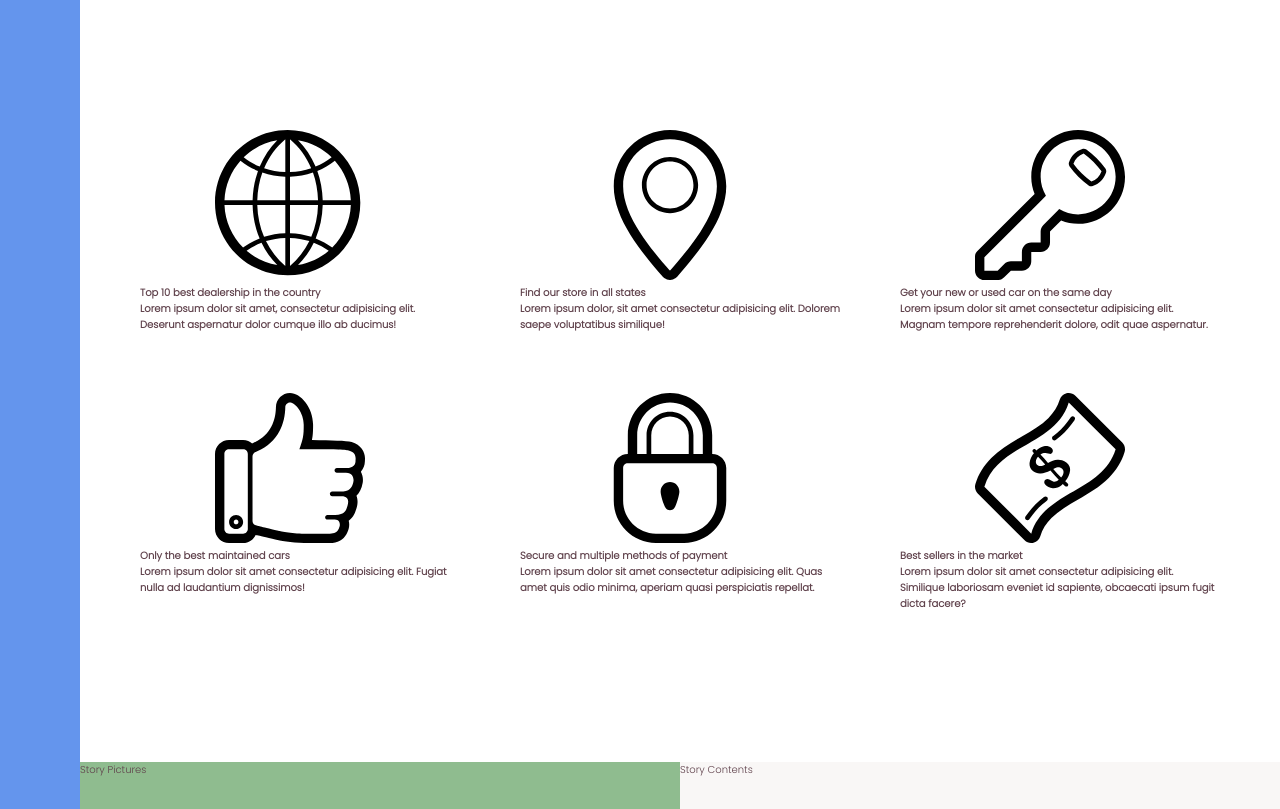
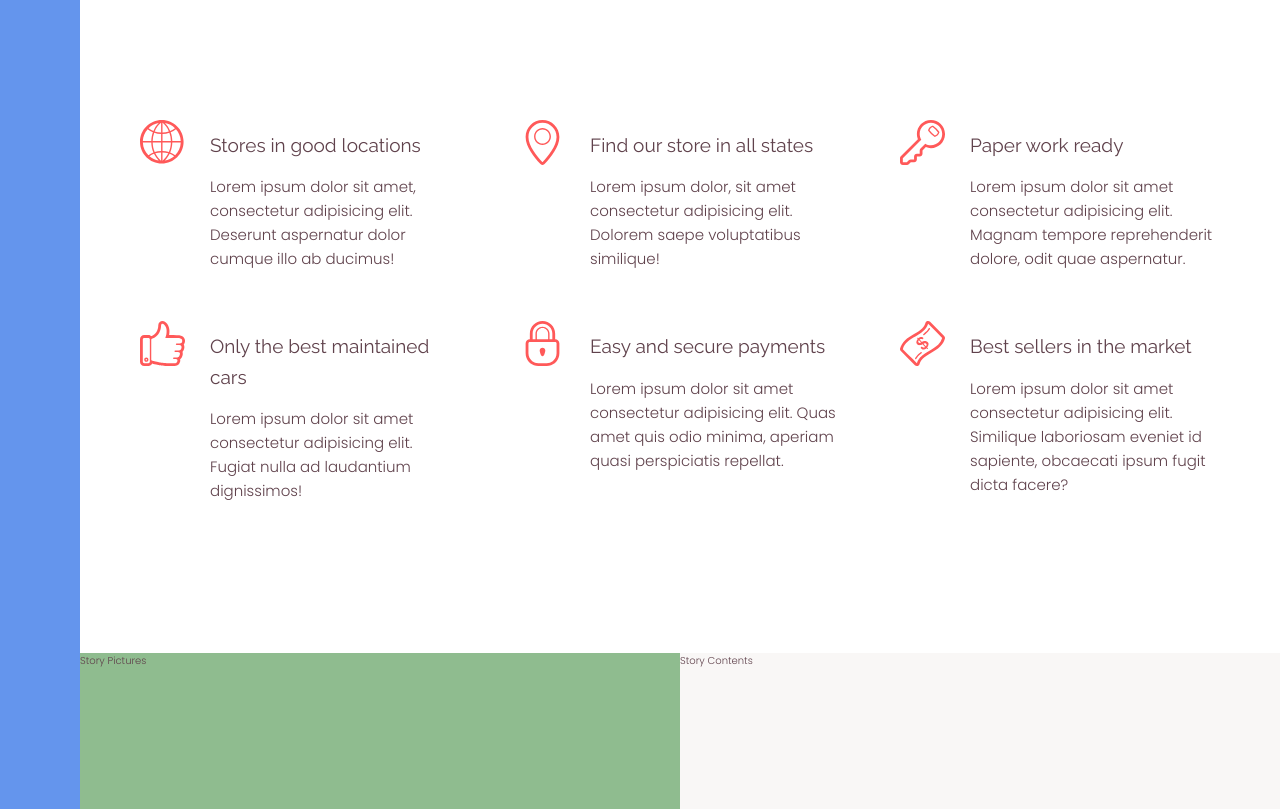
Before and after one commit to cmizumoto/mangocars, a website: page index.html in a window 1280 px wide. Shown: the part 660-1469 px from the top of the page. Drawn offline with Linux system fonts and the light colour scheme.

Commit message:
finished feature section, adding more html markup and styles, also small typography codes

```diff
--- a/index.html
+++ b/index.html
@@ -20,73 +20,61 @@
         <svg class="feature__icon">
           <use xlink:href="img/sprite.svg#icon-world"></use>
         </svg>
-        <h4 class="heading-4">
-          Top 10 best dealership in the country
+        <h4 class="heading-4 heading-4--dark">Stores in good locations</h4>
         <p class="feature__text">
-            Lorem ipsum dolor sit amet, consectetur adipisicing elit. Deserunt aspernatur dolor
-            cumque illo ab ducimus!
+          Lorem ipsum dolor sit amet, consectetur adipisicing elit. Deserunt aspernatur dolor cumque
+          illo ab ducimus!
         </p>
-        </h4>
       </div>
       <div class="feature">
         <svg class="feature__icon">
           <use xlink:href="img/sprite.svg#icon-location"></use>
         </svg>
-        <h4 class="heading-4">
-          Find our store in all states
+        <h4 class="heading-4 heading-4--dark">Find our store in all states</h4>
         <p class="feature__text">
           Lorem ipsum dolor, sit amet consectetur adipisicing elit. Dolorem saepe voluptatibus
           similique!
         </p>
-        </h4>
       </div>
       <div class="feature">
         <svg class="feature__icon">
           <use xlink:href="img/sprite.svg#icon-key"></use>
         </svg>
-        <h4 class="heading-4">
-          Get your new or used car on the same day
+        <h4 class="heading-4 heading-4--dark">Paper work ready</h4>
         <p class="feature__text">
           Lorem ipsum dolor sit amet consectetur adipisicing elit. Magnam tempore reprehenderit
           dolore, odit quae aspernatur.
         </p>
-        </h4>
       </div>
       <div class="feature">
         <svg class="feature__icon">
           <use xlink:href="img/sprite.svg#icon-like"></use>
         </svg>
-        <h4 class="heading-4">
-          Only the best maintained cars
+        <h4 class="heading-4 heading-4--dark">Only the best maintained cars</h4>
         <p class="feature__text">
           Lorem ipsum dolor sit amet consectetur adipisicing elit. Fugiat nulla ad laudantium
           dignissimos!
         </p>
-        </h4>
       </div>
       <div class="feature">
         <svg class="feature__icon">
           <use xlink:href="img/sprite.svg#icon-lock"></use>
         </svg>
-        <h4 class="heading-4">
-          Secure and multiple methods of payment
+        <h4 class="heading-4 heading-4--dark">Easy and secure payments</h4>
         <p class="feature__text">
           Lorem ipsum dolor sit amet consectetur adipisicing elit. Quas amet quis odio minima,
           aperiam quasi perspiciatis repellat.
         </p>
-        </h4>
       </div>
       <div class="feature">
         <svg class="feature__icon">
           <use xlink:href="img/sprite.svg#icon-banknote"></use>
         </svg>
-        <h4 class="heading-4">
-          Best sellers in the market
+        <h4 class="heading-4 heading-4--dark">Best sellers in the market</h4>
         <p class="feature__text">
           Lorem ipsum dolor sit amet consectetur adipisicing elit. Similique laboriosam eveniet id
           sapiente, obcaecati ipsum fugit dicta facere?
         </p>
-        </h4>
       </div>
     </section>
     <div class="story__pictures">Story Pictures</div>
--- a/sass/_base.scss
+++ b/sass/_base.scss
@@ -12,7 +12,7 @@ $color-dark: #102c21;
 
 // FONT VARIABLES
 $font-primary: "Poppins", sans-serif;
-$font-secondary: "Raleway", sans-serif;
+$font-display: "Raleway", sans-serif;
 
 *,
 *::before,
--- a/sass/_features.scss
+++ b/sass/_features.scss
@@ -4,6 +4,26 @@
   margin: 15rem 0;
 
   display: grid;
-  grid-template-columns: repeat(3, 1fr);
+  // grid-template-columns: repeat(3, 1fr);
+  grid-template-columns: repeat(auto-fit, minmax(25rem, 1fr));
   grid-gap: 6rem;
+  align-items: start;
 }
+
+.feature {
+  display: grid;
+  grid-template-columns: min-content 1fr;
+  grid-row-gap: 1.5rem;
+  grid-column-gap: 2.5rem;
+
+  &__icon {
+    fill: $color-primary-dark;
+    width: 4.5rem;
+    height: 4.5rem;
+    grid-row: 1 / span 2;
+    transform: translateY(-1rem);
+  }
+  &__text {
+    font-size: 1.5rem;
+  }
+}
--- a/sass/_typography.scss
+++ b/sass/_typography.scss
@@ -0,0 +1,27 @@
+// this will create a selector with all the extends, different from mixins that duplicate the code to the selector
+%heading {
+  font-family: $font-display;
+  font-weight: 400;
+}
+
+.heading-1 {
+  @extend %heading;
+}
+.heading-2 {
+  @extend %heading;
+}
+.heading-3 {
+  @extend %heading;
+}
+.heading-4 {
+  @extend %heading;
+
+  font-size: 1.9rem;
+
+  &--light {
+    color: $color-grey-light-1;
+  }
+  &--dark {
+    color: $color-secondary-dark;
+  }
+}
```
Also changed, not shown: css/style.css. Lines whose indentation alone changed are shown as unchanged.
